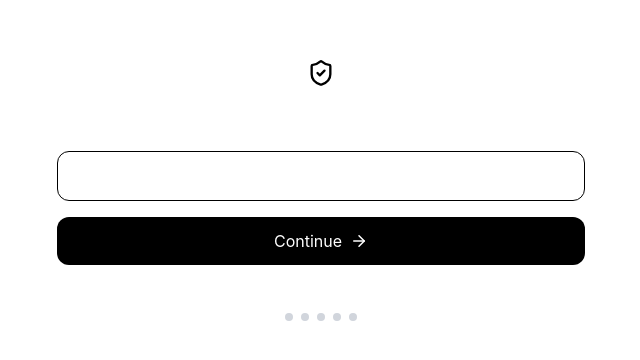
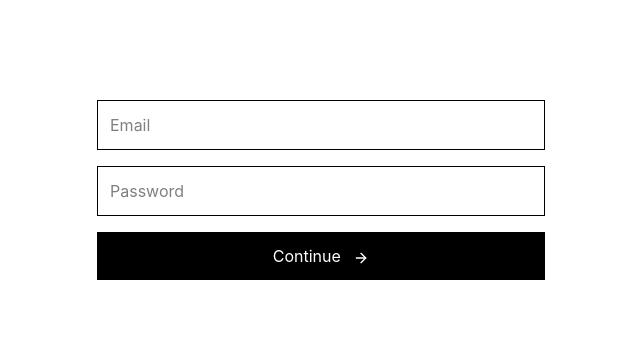
Before and after one commit to Teamthy/mastergo_pr, a Next.js app in the folder frontend/: page /auth/signup in a window 1280 px wide. Shown: the part 306-666 px from the top of the page, without its empty margins (319-959 px from the left). Built offline with nearby package versions, Linux system fonts and the light colour scheme.

Commit message:
feat(auth): connect signup UI to OTP backend flow

```diff
--- a/frontend/app/auth/signup/page.tsx
+++ b/frontend/app/auth/signup/page.tsx
@@ -2,176 +2,94 @@
 
 import { useMachine } from "@xstate/react";
 import { onboardingMachine } from "@/lib/onboardingMachine";
-import { OnboardingState } from "@/lib/types";
 import { motion } from "framer-motion";
 import { useState, useEffect } from "react";
-import { ArrowRight, CheckCircle2, ShieldCheck } from "lucide-react";
+import { ArrowRight, CheckCircle2 } from "lucide-react";
 import { useRouter } from "next/navigation";
-import { cn } from "@/lib/utils";
 import { useAuth } from "@/lib/AuthContext";
+import { authAPI } from "@/lib/api";
 
 export default function SignupFlow() {
     const [state, send] = useMachine(onboardingMachine);
-    const [inputValue, setInputValue] = useState("");
-    const [loading, setLoading] = useState(false);
+    const [input, setInput] = useState("");
+    const [password, setPassword] = useState("");
     const router = useRouter();
-    const { login, user } = useAuth();
+    const { login } = useAuth();
 
-    // auto redirect after login
-    useEffect(() => {
-        if (user) {
-            router.push("/dashboard");
-        }
-    }, [user, router]);
+    // handle submit
+    const handleNext = async () => {
+        if (state.matches("email")) {
+            await authAPI.signup(input, password);
 
-    const handleNext = async () => {
-        setLoading(true);
-        await new Promise((r) => setTimeout(r, 800));
-        setLoading(false);
+            send({
+                type: "SUBMIT_EMAIL",
+                email: input,
+                password,
+            });
 
-        const currentState = state.value as string;
-
-        switch (currentState) {
-            case OnboardingState.START:
-                send({ type: "SUBMIT_EMAIL", email: inputValue });
-                break;
-            case OnboardingState.EMAIL_ENTERED:
-                send({ type: "VERIFY_OTP", otp: inputValue });
-                break;
-            case OnboardingState.EMAIL_VERIFIED:
-                send({ type: "SUBMIT_NAME", name: inputValue });
-                break;
-            case OnboardingState.PROFILE_NAME:
-                send({ type: "SUBMIT_CONTACT", contact: inputValue });
-                break;
-            case OnboardingState.PROFILE_CONTACT:
-                send({ type: "SUBMIT_ADDRESS", address: inputValue });
-                break;
+            setInput("");
+            setPassword("");
+            return;
         }
 
-        setInputValue("");
+        if (state.matches("otp")) {
+            await authAPI.verifyOTP(state.context.email, input);
+
+            await login(state.context.email, state.context.password);
+
+            send({ type: "VERIFY_OTP", otp: input });
+
+            router.replace("/dashboard");
+        }
     };
 
-    // when onboarding completes → login
-    useEffect(() => {
-        if (state.matches(OnboardingState.COMPLETED)) {
-            login(state.context.email);
-
-        }
-    }, [state, login, router]);
-
-    if (state.matches(OnboardingState.COMPLETED)) {
+    if (state.matches("completed")) {
         return (
-            <div className="max-w-md w-full bg-white dark:bg-zinc-900 border border-zinc-200 dark:border-zinc-800 rounded-3xl p-12 text-center flex flex-col gap-8 items-center shadow-2xl">
-                <div className="w-20 h-20 rounded-full bg-emerald-500/10 flex items-center justify-center text-emerald-500">
-                    <CheckCircle2 size={48} />
-                </div>
-
-                <div>
-                    <h1 className="text-3xl font-bold uppercase tracking-tight">
-                        Access Granted
-                    </h1>
-                    <p className="text-zinc-500 mt-2">
-                        Your  identity has been verified.
-                    </p>
-                </div>
-
-                <div className="w-full h-12 rounded-xl bg-black text-white flex items-center justify-center">
-                    Redirecting...
-                </div>
+            <div className="text-center">
+                <CheckCircle2 className="mx-auto" size={48} />
+                <p>Account verified</p>
             </div>
         );
     }
 
-    const getStepContent = () => {
-        const currentState = state.value as string;
+    return (
+        <div className="max-w-md mx-auto space-y-4">
 
-        switch (currentState) {
-            case OnboardingState.START:
-                return {
-                    title: "EMAIL VERIFICATION",
-                    description: "Enter your email to begin verification.",
-                    placeholder: "name@email.com",
-                };
+            {state.matches("email") && (
+                <>
+                    <input
+                        placeholder="Email"
+                        className="border p-3 w-full"
+                        value={input}
+                        onChange={(e) => setInput(e.target.value)}
+                    />
 
-            case OnboardingState.EMAIL_ENTERED:
-                return {
-                    title: "OTP Verification",
-                    description: "A secure code was sent to your email.",
-                    placeholder: "000-000",
-                };
+                    <input
+                        type="password"
+                        placeholder="Password"
+                        className="border p-3 w-full"
+                        value={password}
+                        onChange={(e) => setPassword(e.target.value)}
+                    />
+                </>
+            )}
 
-            case OnboardingState.EMAIL_VERIFIED:
-                return {
-                    title: "NAME DETAILS",
-                    description: "Enter your full name.",
-                    placeholder: "Teamthy Teethy",
-                };
+            {state.matches("otp") && (
+                <input
+                    placeholder="Enter OTP"
+                    className="border p-3 w-full"
+                    value={input}
+                    onChange={(e) => setInput(e.target.value)}
+                />
+            )}
 
-            case OnboardingState.PROFILE_NAME:
-                return {
-                    title: "CONTACT NUMBER",
-                    description: "Enter your phone number.",
-                    placeholder: "+2341234567",
-                };
-
-            case OnboardingState.PROFILE_CONTACT:
-                return {
-                    title: "ADDRESS DETAILS",
-                    description: "Enter your address.",
-                    placeholder: "Street, City, Country",
-                };
-
-            default:
-                return { title: "", description: "", placeholder: "" };
-        }
-    };
-
-    const content = getStepContent();
-
-    return (
-        <div className="max-w-xl w-full flex flex-col gap-12 p-6">
-            <div className="text-center">
-                <ShieldCheck className="mx-auto mb-4" size={28} />
-                <h1 className="text-3xl font-bold">{content.title}</h1>
-                <p className="text-zinc-500">{content.description}</p>
-            </div>
-
-            <motion.div
-                key={state.value as string}
-                initial={{ opacity: 0, x: 20 }}
-                animate={{ opacity: 1, x: 0 }}
-                className="flex flex-col gap-4"
+            <motion.button
+                whileTap={{ scale: 0.95 }}
+                className="bg-black text-white px-4 py-3 w-full"
+                onClick={handleNext}
             >
-                <input
-                    className="border p-3 rounded-xl"
-                    value={inputValue}
-                    onChange={(e) => setInputValue(e.target.value)}
-                    placeholder={content.placeholder}
-                    disabled={loading}
-                />
-
-                <button
-                    className="h-12 rounded-xl bg-black text-white flex items-center justify-center"
-                    onClick={handleNext}
-                >
-                    Continue <ArrowRight className="ml-2" size={18} />
-                </button>
-            </motion.div>
-
-            <div className="flex justify-center gap-2">
-                {[0, 1, 2, 3, 4].map((i) => (
-                    <div
-                        key={i}
-                        className={cn(
-                            "w-2 h-2 rounded-full",
-                            Object.values(OnboardingState).indexOf(state.value as any) >= i
-                                ? "bg-black"
-                                : "bg-gray-300"
-                        )}
-                    />
-                ))}
-            </div>
+                Continue <ArrowRight className="inline ml-2" size={16} />
+            </motion.button>
         </div>
     );
 }
```
